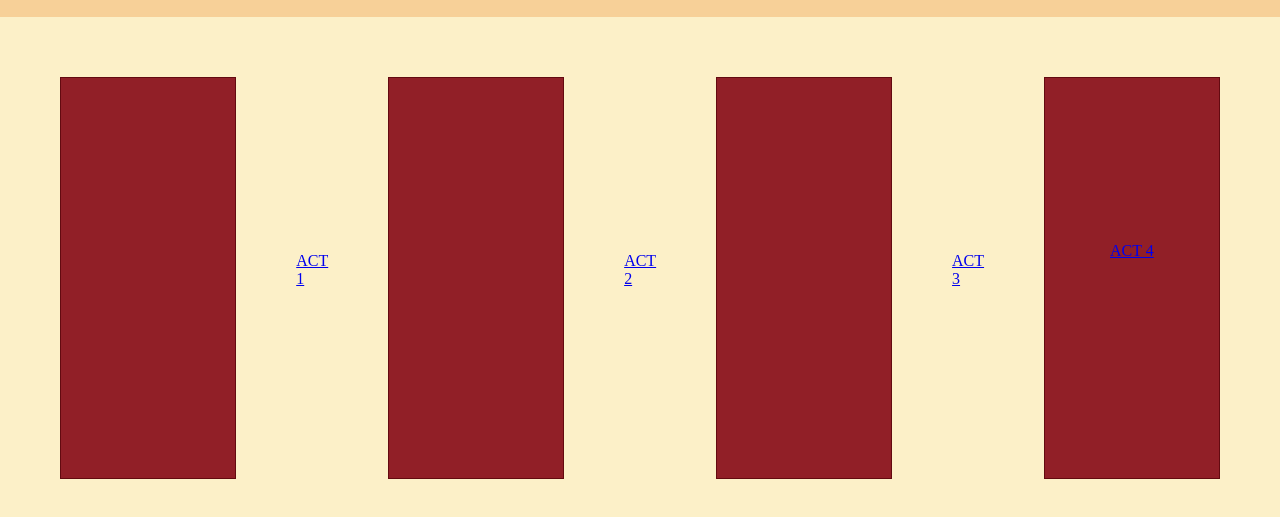
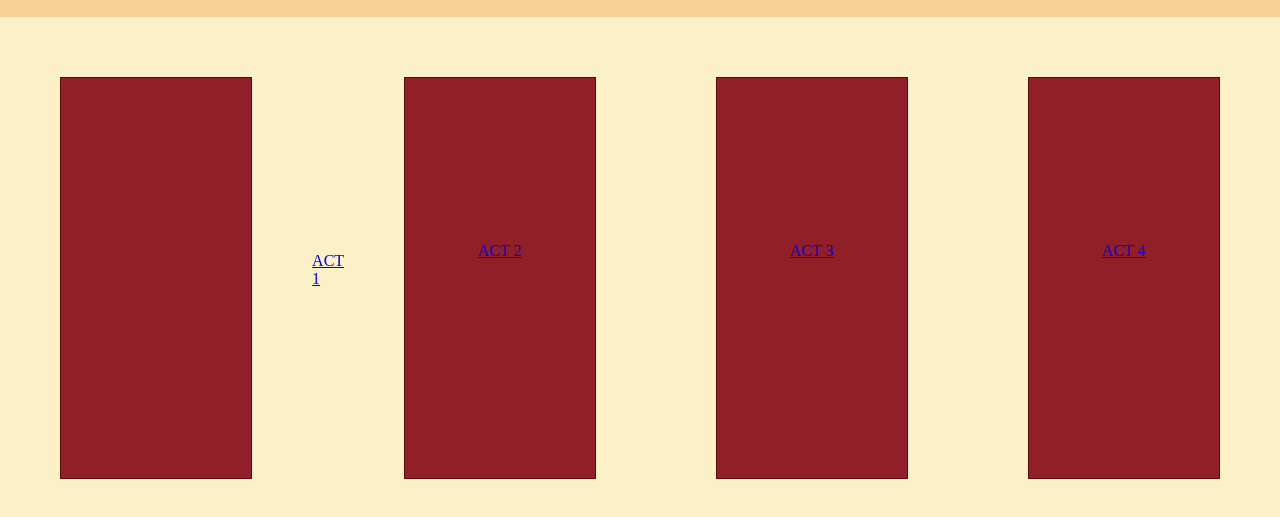
Before and after one commit to Arigoca21/agomez_DE2A, a plain HTML site: page index.html in a window 1280 px wide. Shown: the part 81-598 px from the top of the page. Drawn offline with Linux system fonts and the light colour scheme.

Commit message:
Update index.html

```diff
--- a/index.html
+++ b/index.html
@@ -14,10 +14,12 @@
       <div class="contenedor">
           <div class="cuadrado"></div>
           <a href="Actividad 3"<p>ACT 1</p></a>
-         <div class="cuadrado"></div>
+         <div class="cuadrado">
           <a href="actividad 4/index.html"<p>ACT 2</p></a>
-         <div class="cuadrado">  </div>
+        </div>
+         <div class="cuadrado">
           <a href="actividad 6/index.html"<p>ACT 3</p></a>
+        </div>
             <div class="cuadrado">
           <a href="semafor_gomez/index.html"<p>ACT 4</p></a>
         </div>
```
